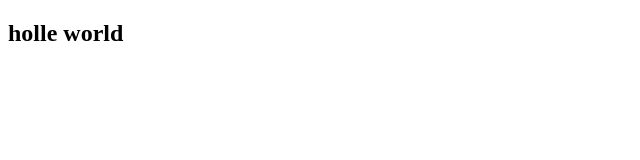
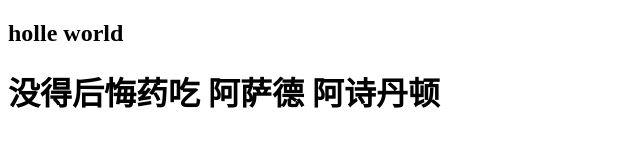
Before and after one commit to tm-1997/gitdemo, a plain HTML site: page index.html in a window 1280 px wide. Shown: the whole page, without its empty margins (0-640 px from the left). Drawn offline with Linux system fonts and the light colour scheme.

Commit message:
原始版本

```diff
--- a/index.html
+++ b/index.html
@@ -7,5 +7,10 @@
 </head>
 <body>
     <div><h2>holle world</h2></div>
+    <h1>
+        没得后悔药吃
+        阿萨德
+        阿诗丹顿
+    </h1>
 </body>
 </html>
```
